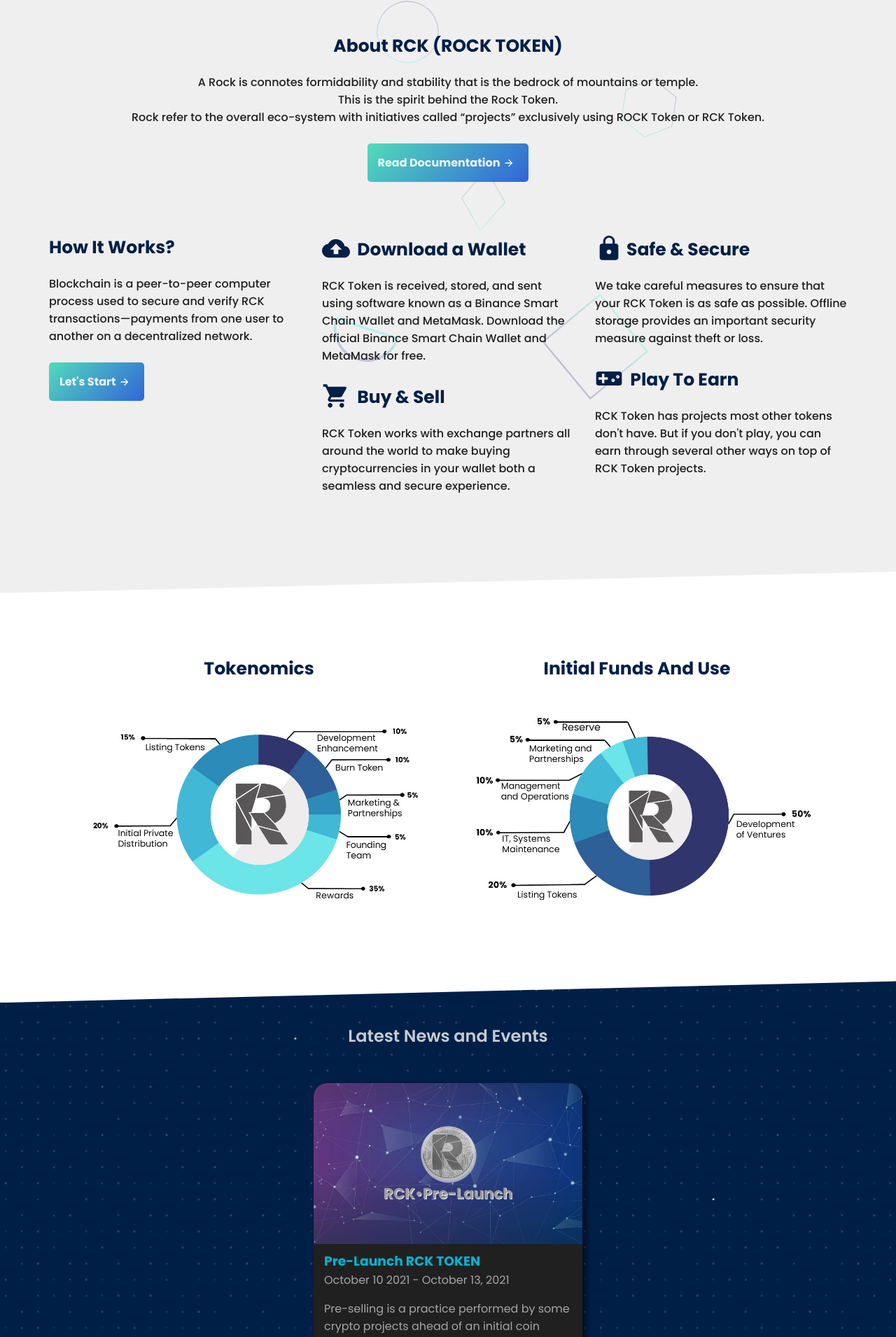
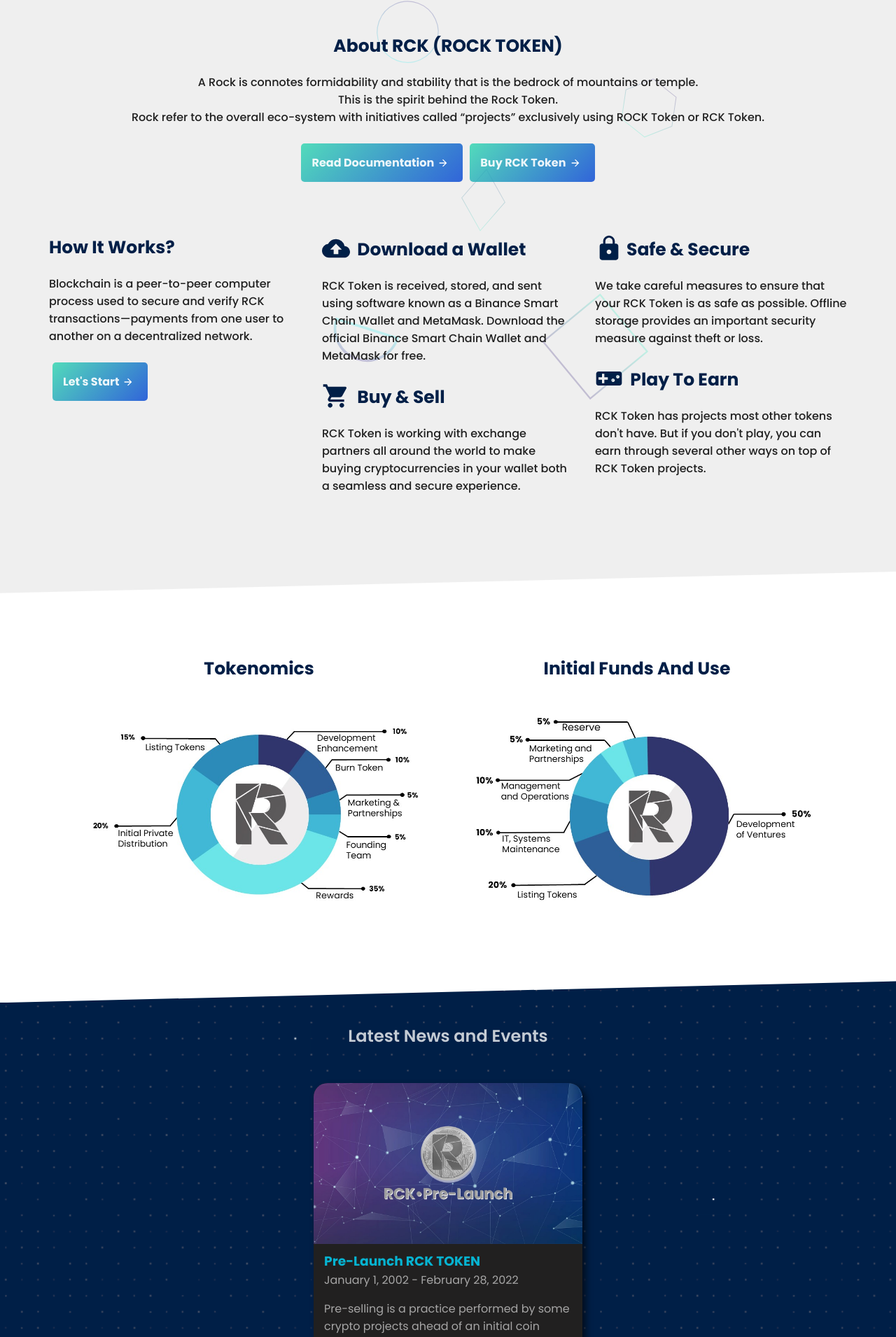
Before and after one commit to jetmaquiling/rckgamingv3, a Next.js app: page / in a window 1280 px wide. Shown: the part 973-2884 px from the top of the page at 70% size. Built offline with nearby package versions, Linux system fonts and the light colour scheme.

Commit message:
CBDO Updates

```diff
--- a/components/caveats/events.js
+++ b/components/caveats/events.js
@@ -14,7 +14,7 @@
                     </div>
                     <div  className={style.contentBox}>
                         <h3  className={style.titleText}>Pre-Launch RCK TOKEN</h3>
-                        <p  className={style.dateText}>October 10 2021 - October 13, 2021</p>
+                        <p  className={style.dateText}>January 1, 2002 - February 28, 2022</p>
                         <p  className={style.normalText}>Pre-selling is a practice performed by some crypto projects ahead of an initial coin offering, in which tokens are sold to interested parties at a certain price. This could be considered beneficial for both investors and the development team, if all was to go well and the digital currency was to be a success. </p>
                         <div className={style.buttonBox}>
                             <Link href="/v1"><h4 className={style.buttonText}>Learn More</h4></Link>
--- a/components/footer/footv1.js
+++ b/components/footer/footv1.js
@@ -21,6 +21,7 @@
             </div> */}
             <div className={style.navlinks} style={{justifyContent: 'space-evenly'}}>
                 <Link href="/v1"><h4 className={style.linkText}>Documents</h4></Link>
+                <Link href="https://hub.rpsaxess.io/"><h4 className={style.linkText}>Buy RCK Token</h4></Link>
                 <Link href="/v1/disclaimer"><h4 className={style.linkText}>Disclaimer</h4></Link>
                 <Link href="/v1/roadmap"><h4 className={style.linkText}>Roadmap</h4></Link>
                 <Link href="/Files/RCK Whitepaper.pdf"><h4 className={style.linkText}>White Paper</h4></Link>
--- a/pages/home.module.css
+++ b/pages/home.module.css
@@ -224,7 +224,7 @@
 
 .buttonBox2{
     padding: 15px;
-    margin: 25px 0px;
+    margin: 25px 5px;
 }
 
 
--- a/pages/index.js
+++ b/pages/index.js
@@ -72,11 +72,20 @@
                 <p className={style.textBody2}>A Rock is connotes formidability and stability that is the bedrock of mountains or temple.</p>
                 <p className={style.textBody2}>This is the spirit behind the Rock Token.</p>
                 <p className={style.textBody2}>Rock refer to the overall eco-system with initiatives called “projects” exclusively using ROCK Token or RCK Token.</p>
+                <div  className={style.buttonContainer} >
                   <Link href='/v1'>
                     <div  className={`${style.buttonBox} ${style.buttonBox2}`} >
                       <h4 className={style.h4animate}>Read Documentation</h4><MdArrowForward   className={style.icon}/>
                     </div>
                   </Link>
+                  <Link href='https://hub.rpsaxess.io/'>
+                    <div  className={`${style.buttonBox} ${style.buttonBox2}`} >
+                      <h4 className={style.h4animate}>Buy RCK Token</h4><MdArrowForward   className={style.icon}/>
+                    </div>
+                  </Link>
+                </div>
+
+
               </div>
 
               <div className={style.documentContainer}>
@@ -100,7 +109,7 @@
                     <br/>
 
                     <h1 className={style.titleBody2}>  <MdShoppingCart className={style.symbol} style={{color:'#001f47'}}/> Buy & Sell</h1>
-                    <p className={style.textBody2}>RCK Token works with exchange partners all around the world to make buying cryptocurrencies in your wallet both a seamless and secure experience.</p>
+                    <p className={style.textBody2}>RCK Token is working with exchange partners all around the world to make buying cryptocurrencies in your wallet both a seamless and secure experience.</p>
                 </div>
 
                 <div className={style.documentBox}>
@@ -135,9 +144,9 @@
                 <h1 className={style.titleBody3}>Initial Funds And Use</h1>
                 <img src='/Images/FundsandUse.jpg' alt="Initial Funds And Use"  className={style.tokenomiksImage}  />
               </div>
-
           </div>
         </LazyLoad>
+
       </div>
 
       <Events/>
```
